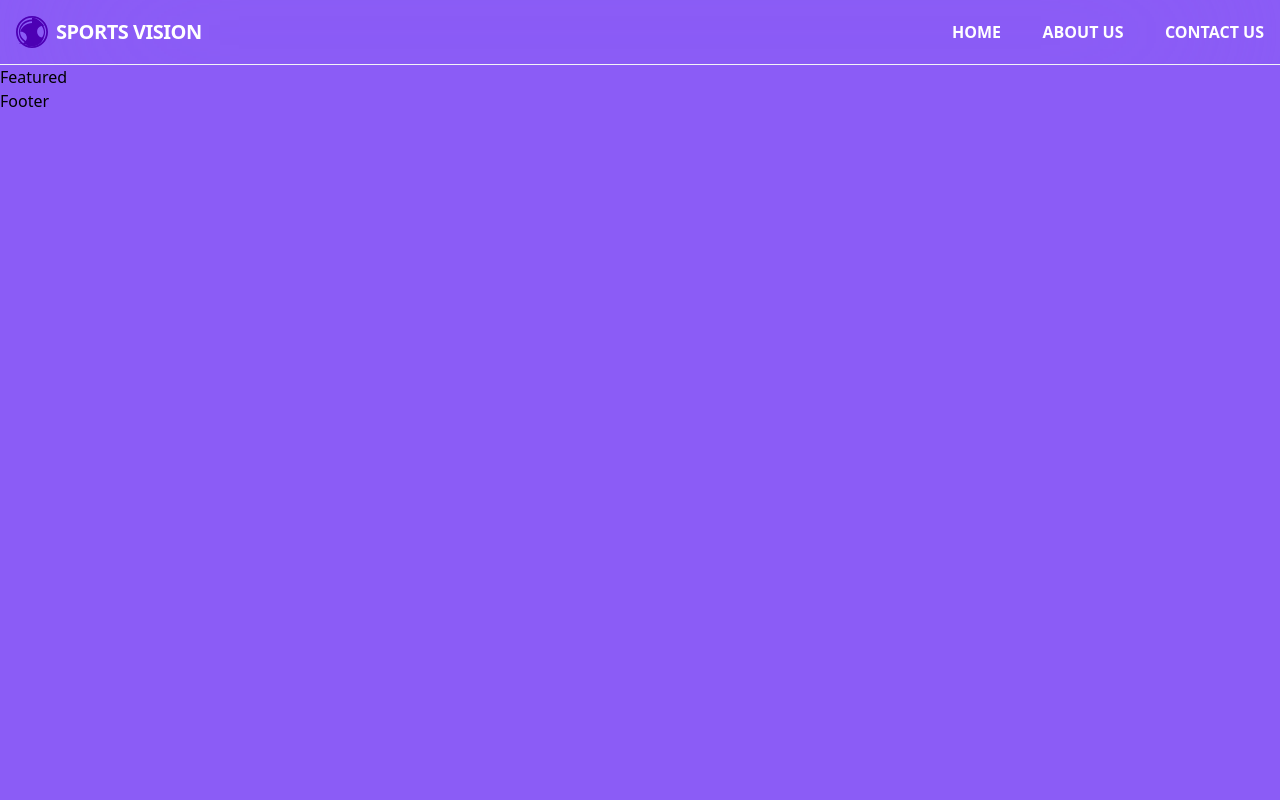
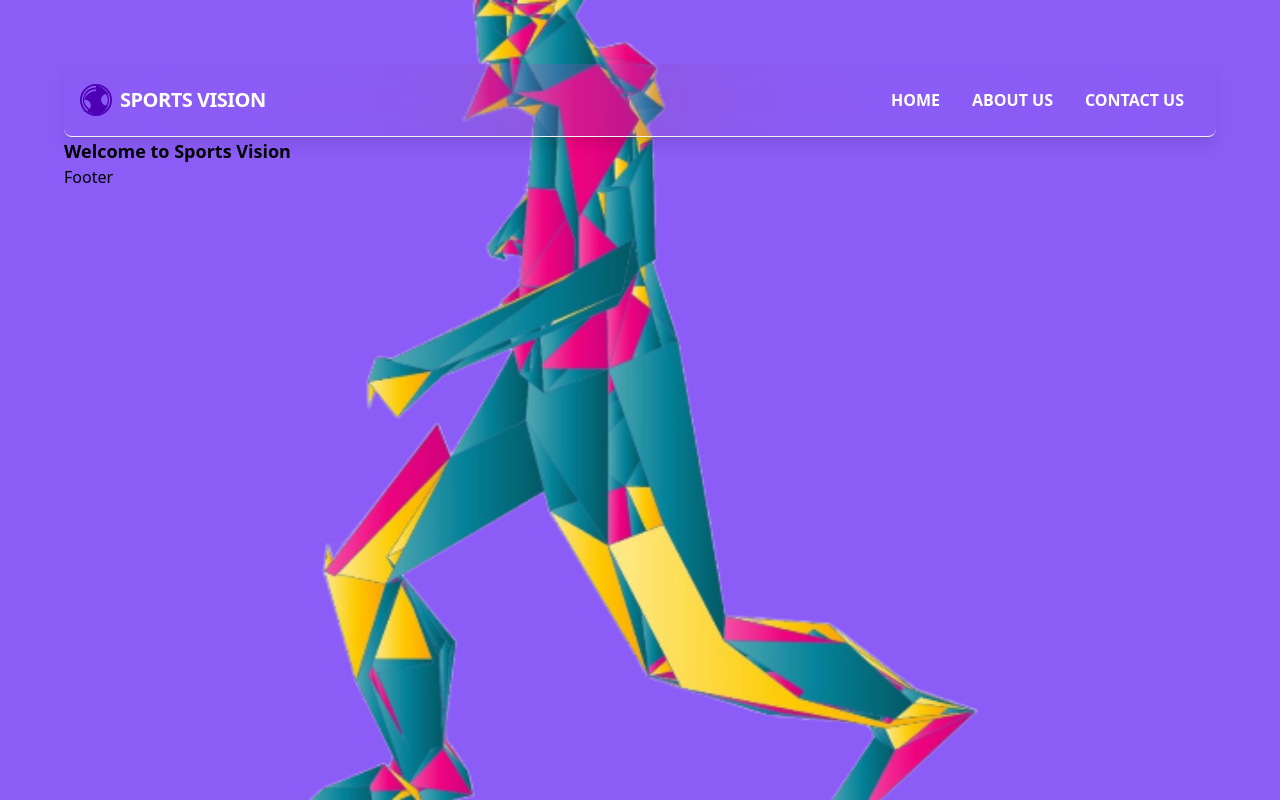
Before and after one commit to MaxSe7en/sports_app, a Next.js app: page / in a window 1280 px wide. Built offline with nearby package versions, Linux system fonts and the light colour scheme.

Commit message:
good day

```diff
--- a/src/components/Featured/Featured.tsx
+++ b/src/components/Featured/Featured.tsx
@@ -1,10 +1,13 @@
+import Image from 'next/image'
 import React from 'react'
 
 type Props = {}
 
 const Featured = (props: Props) => {
   return (
-    <div>Featured</div>
+    <div className='w-1/2'>
+      <Image src={`/assets/result.png`} layout="fill"  objectFit='cover' alt="player png" />
+    </div>
   )
 }
 
--- a/src/components/Navbar/Navbar.tsx
+++ b/src/components/Navbar/Navbar.tsx
@@ -1,11 +1,10 @@
 import React from "react";
-// import '../../styles/global.css'
+
 type Props = {};
 
 const Navbar = (props: Props) => {
   return (
-    // <header className="bg-indigo-900 h-12" >
-    <header className="sticky top-0 z-[1] mx-auto  flex w-full max-w-7xl flex-wrap items-center justify-between border-b border-gray-100 bg-background p-[1em] font-sans font-bold uppercase text-text-primary backdrop-blur-[100px] dark:border-gray-800 dark:bg-d-background dark:text-d-text-primary">
+    <header className="sticky top-0 z-[1] mx-auto flex w-full max-w-7xl flex-wrap items-center justify-between border-b border-gray-100 bg-background p-[1em] font-sans font-bold uppercase text-text-primary backdrop-blur-[100px] dark:border-gray-800 dark:bg-d-background dark:text-d-text-primary shadow-lg rounded-lg">
       <a href="#" className="flex items-center flex-shrink-0 text-white mr-6">
         <svg
           className="fill-current h-8 w-8 mr-2"
@@ -26,25 +25,22 @@ const Navbar = (props: Props) => {
             d="M27 12C17.6 12 9.9 18.1 7.1 26.5c.4-.1.8-.1 1.2-.1 5.5 0 10 4.5 10 10s-4.5 10-10 10c-1.1 0-2.2-.2-3.2-.6C12.9 45.1 19.1 51 27 51c9.4 0 17.1-6.1 19.9-14.5-.4.1-.8.1-1.2.1-5.5 0-10-4.5-10-10s4.5-10 10-10c1.1 0 2.2.2 3.2.6C41.1 8.9 34.9 3 27 3z"
             fill="#4D00B4"
           />
-          <path
-            d="M27 18c-5.5 0-10 4.5-10 10s4.5 10 10 10c1.1 0 2.2-.2 3.2-.6C32.9 45.1 26.7 51 19 51c-9.4 0-17.1-6.1-19.9- 18.
-            5.4.4-.8.4-1.2.4-5.5 0-10-4.5-10-10s4.5-10 10-10c1.1 0 2.2.2 3.2.6C12.9 8.9 19.1 3 27 3c5.5 0 10 4.5 10 10 0 .4 0 .8-.1 1.2C33.1 18.2 30.1 18 27 18z"
+          {/* <path
+            d="M27 18c-5.5 0-10 4.5-10 10s4.5 10 10 10c1.1 0 2.2-.2 3.2-.6C32.9 45.1 26.7 51 19 51c-9.4 0-17.1-6.1-19.9- 18. 5.4.4-.8.4-1.2.4-5.5 0-10-4.5-10-10s4.5-10 10-10c1.1 0 2.2.2 3.2.6C12.9 8.9 19.1 3 27 3c5.5 0 10 4.5 10 10 0 .4 0 .8-.1 1.2C33.1 18.2 30.1 18 27 18z"
             fill="#4D00B4"
-          />
+          /> */}
         </svg>
-        <span className="font-semibold text-xl tracking-tight">
-          Sports Vision
-        </span>
+        <span className="font-semibold text-xl tracking-tight">Sports Vision</span>
       </a>
-      <ul className="flex justify-between text-white w-1/4">
+      <ul className="flex justify-between text-white w-full md:w-auto">
         <li>
-          <a href="#">Home</a>
+          <a href="#" className="block px-4 py-2">Home</a>
         </li>
         <li>
-          <a href="#">About Us</a>
+          <a href="#" className="block px-4 py-2">About Us</a>
         </li>
         <li>
-          <a href="#">Contact Us</a>
+          <a href="#" className="block px-4 py-2">Contact Us</a>
         </li>
       </ul>
     </header>
@@ -52,5 +48,3 @@ const Navbar = (props: Props) => {
 };
 
 export default Navbar;
-
-//aspect-square sticky top-0 z-[1] mx-auto  flex w-full max-w-7xl flex-wrap items-center justify-between border-b border-gray-100 bg-background p-[2em] font-sans font-bold uppercase text-text-primary backdrop-blur-[100px] dark:border-gray-800 dark:bg-d-background dark:text-d-text-primary
--- /dev/null
+++ b/src/components/UIComponents/Buttons/Button.tsx
@@ -0,0 +1,20 @@
+import React, { ReactNode } from 'react';
+
+interface ButtonProps {
+  children: ReactNode;
+  onClick: () => void;
+  type?: 'primary' | 'secondary';
+}
+
+const Button: React.FC<ButtonProps> = ({ children, onClick, type = 'primary' }) => {
+  return (
+    <button
+      onClick={onClick}
+      className={`bg-${type === 'secondary' ? 'gray' : 'blue'}-500 hover:bg-${type === 'secondary' ? 'gray' : 'blue'}-700 text-white font-bold py-2 px-4 rounded`}
+    >
+      {children}
+    </button>
+  );
+};
+
+export default Button;
--- /dev/null
+++ b/src/components/UIComponents/Buttons/Buttons.tsx
@@ -0,0 +1,31 @@
+import React, { ReactNode } from 'react';
+
+interface ButtonsProps {
+  children: ReactNode;
+  onClick: () => void;
+  type?: 'primary' | 'secondary';
+  hover?: boolean;
+  disabled?: boolean;
+}
+
+const Buttons: React.FC<ButtonsProps> = ({
+  children,
+  onClick,
+  type = 'primary',
+  hover = true,
+  disabled = false,
+}) => {
+  const buttonClasses = `bg-${type === 'secondary' ? 'gray' : 'blue'}-500 text-white font-bold py-2 px-4 rounded`;
+  const hoverClasses = hover ? `hover:bg-${type === 'secondary' ? 'gray' : 'blue'}-700` : '';
+  const disabledClasses = disabled ? 'opacity-50 cursor-not-allowed' : '';
+
+  const buttonStyle = `${buttonClasses} ${hoverClasses} ${disabledClasses}`;
+
+  return (
+    <button onClick={onClick} className={buttonStyle} disabled={disabled}>
+      {children}
+    </button>
+  );
+};
+
+export default Buttons;
--- a/src/components/Wrapper/Wrapper.tsx
+++ b/src/components/Wrapper/Wrapper.tsx
@@ -6,7 +6,7 @@ interface WrapperProps {
 
   const Wrapper: React.FC<WrapperProps> = ({ children }) => {
   return (
-    <div>{children}</div>
+    <div className='p-16'>{children}</div>
   )
 }
 
--- /dev/null
+++ b/src/components/pages/About/About.tsx
@@ -0,0 +1,11 @@
+import React from 'react'
+
+type Props = {}
+
+const About = (props: Props) => {
+  return (
+    <div>About</div>
+  )
+}
+
+export default About
--- /dev/null
+++ b/src/components/pages/Home/HomePage.tsx
@@ -0,0 +1,15 @@
+import Featured from '@/components/Featured/Featured'
+import React from 'react'
+
+type Props = {}
+
+const HomePage = (props: Props) => {
+  return (
+    <div className='flex justify-between'>
+    <div className='text-lg font-bold w-1/2'>Welcome to Sports Vision</div>
+    <Featured />
+    </div>
+  )
+}
+
+export default HomePage
--- a/src/pages/index.tsx
+++ b/src/pages/index.tsx
@@ -3,16 +3,22 @@ import Navbar from '@/components/Navbar/Navbar'
 import Footer from '@/components/Footer/Footer'
 import Wrapper from '@/components/Wrapper/Wrapper'
 import Featured from '@/components/Featured/Featured'
+import Button from '@/components/UIComponents/Buttons/Button'
+import Buttons from '@/components/UIComponents/Buttons/Buttons'
+import HomePage from '@/components/pages/Home/HomePage'
 // import '../styles/globals.css'
 
 const inter = Inter({ subsets: ['latin'] })
 
 export default function Home() {
+  const handleButtonClick = () => {
+    console.log('Button clicked!');
+  };
   return (
     <div className='min-h-screen bg-violet-500 w-full  '>
       <Wrapper>
         <Navbar />
-        <Featured />
+        <HomePage />
         <Footer />
       </Wrapper>
     </div>
```
Also changed, not shown: public/assets/player.jpg (added), public/assets/result.png (added).
